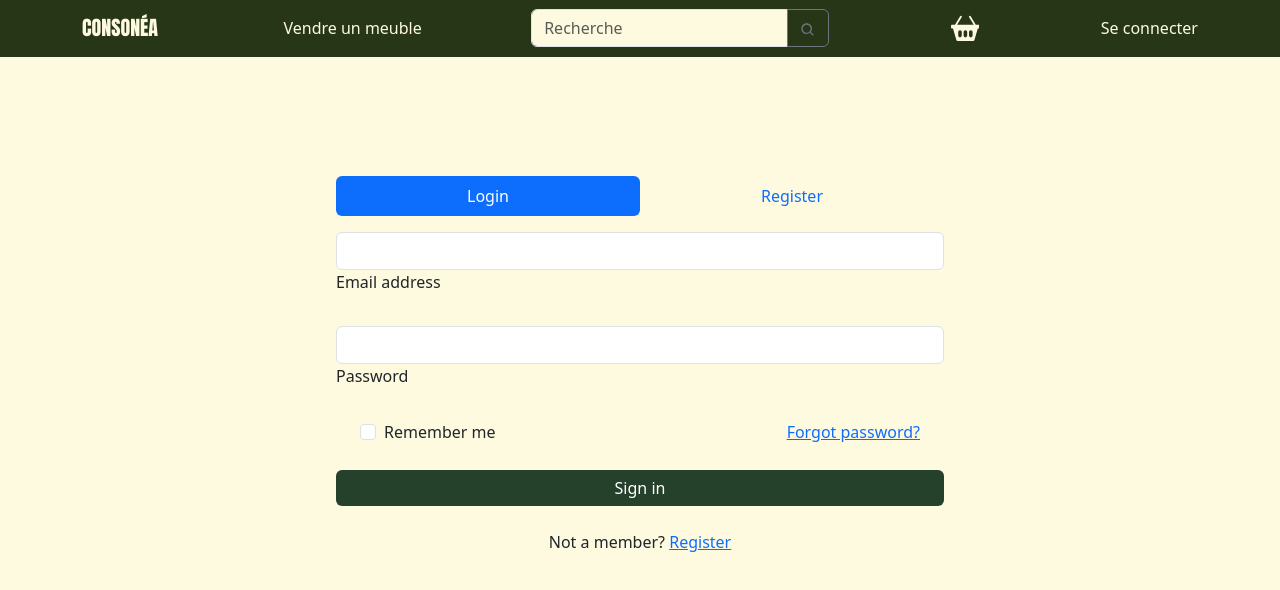
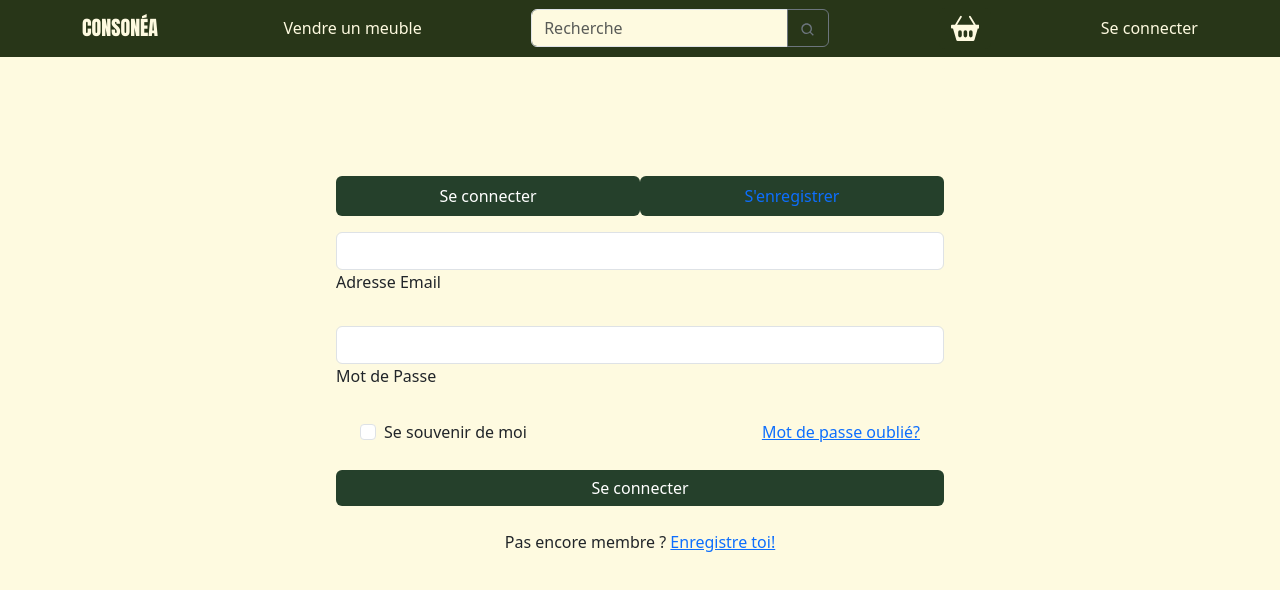
Before and after one commit to adatechschool/projet-collectif-site-e-commerce-de-mobilier-Consonea, a React (Create React App) app in the folder client/: page /login in a window 1280 px wide. Shown: the top 590 px of the page. Built offline with nearby package versions, Linux system fonts and the light colour scheme.

Commit message:
update login and register page

```diff
--- a/client/src/components/Login.js
+++ b/client/src/components/Login.js
@@ -34,14 +34,14 @@ function Login() {
 
       <MDBTabs pills justify className='mb-3 d-flex flex-row justify-content-between'>
         <MDBTabsItem>
-          <MDBTabsLink onClick={() => handleJustifyClick('tab1')} active={justifyActive === 'tab1'}>
-            Login
+          <MDBTabsLink onClick={() => handleJustifyClick('tab1')} active={justifyActive === 'tab1'} style={{backgroundColor: "#25402B", border:"none"}}>
+            Se connecter
           </MDBTabsLink>
         </MDBTabsItem>
         <MDBTabsItem>
-          <MDBTabsLink onClick={() => handleJustifyClick('tab2')} active={justifyActive === 'tab2'}>
+          <MDBTabsLink onClick={() => handleJustifyClick('tab2')} active={justifyActive === 'tab2'} style={{backgroundColor: "#25402B", border:"none"}}>
 
-            Register
+            S'enregistrer
           </MDBTabsLink>
         </MDBTabsItem>
       </MDBTabs>
@@ -51,31 +51,32 @@ function Login() {
         <MDBTabsPane show={justifyActive === 'tab1'}>
 
 
-          <MDBInput wrapperClass='mb-4' label='Email address' id='form1' type='email'/>
-          <MDBInput wrapperClass='mb-4' label='Password' id='form2' type='password'/>
+          <MDBInput wrapperClass='mb-4' label='Adresse Email' id='form1' type='email'/>
+          <MDBInput wrapperClass='mb-4' label='Mot de Passe' id='form2' type='password'/>
 
           <div className="d-flex justify-content-between mx-4 mb-4">
-            <MDBCheckbox name='flexCheck' value='' id='flexCheckDefault' label='Remember me' />
-            <a href="!#">Forgot password?</a>
+            <MDBCheckbox name='flexCheck' value='' id='flexCheckDefault' label='Se souvenir de moi' />
+            <a href="!#">Mot de passe oublié?</a>
           </div>
 
-          <MDBBtn style={{backgroundColor: '#25402B', border:"none"}} className="mb-4 w-100">Sign in</MDBBtn>
-          <p className="text-center">Not a member? <a href="#!">Register</a></p>
+          <MDBBtn style={{backgroundColor: '#25402B', border:"none"}} className="mb-4 w-100">Se connecter</MDBBtn>
+          <p className="text-center">Pas encore membre ? <a href="#!">Enregistre toi!</a></p>
 
         </MDBTabsPane>
 
         <MDBTabsPane show={justifyActive === 'tab2'}>
 
-          <MDBInput wrapperClass='mb-4' label='Name' id='form1' type='text'/>
-          <MDBInput wrapperClass='mb-4' label='Username' id='form1' type='text'/>
+          <MDBInput wrapperClass='mb-4' label='Prénom' id='form1' type='text'/>
+          <MDBInput wrapperClass='mb-4' label='Nom' id='form1' type='text'/>
+          <MDBInput wrapperClass='mb-4' label='Pseudo' id='form1' type='text'/>
           <MDBInput wrapperClass='mb-4' label='Email' id='form1' type='email'/>
-          <MDBInput wrapperClass='mb-4' label='Password' id='form1' type='password'/>
+          <MDBInput wrapperClass='mb-4' label='Mot de Passe' id='form1' type='password'/>
 
           <div className='d-flex justify-content-center mb-4'>
-            <MDBCheckbox name='flexCheck' id='flexCheckDefault' label='I have read and agree to the terms' />
+            <MDBCheckbox name='flexCheck' id='flexCheckDefault' label="J'ai lu et j'accepte les Conditions générales " />
           </div>
 
-          <MDBBtn style={{backgroundColor: "#25402B", border:"none"}} className="mb-4 w-100">Sign up</MDBBtn>
+          <MDBBtn style={{backgroundColor: "#25402B", border:"none"}} className="mb-4 w-100">Valider l'inscription</MDBBtn>
 
         </MDBTabsPane>
 
```
